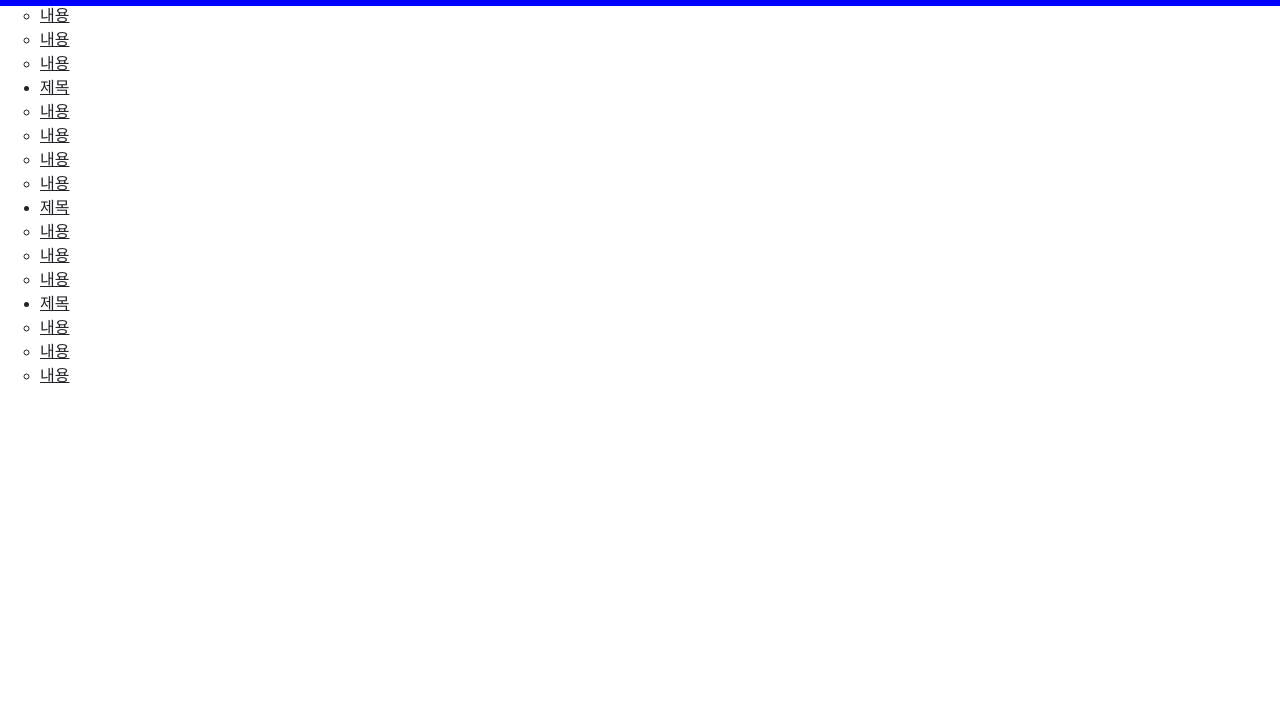
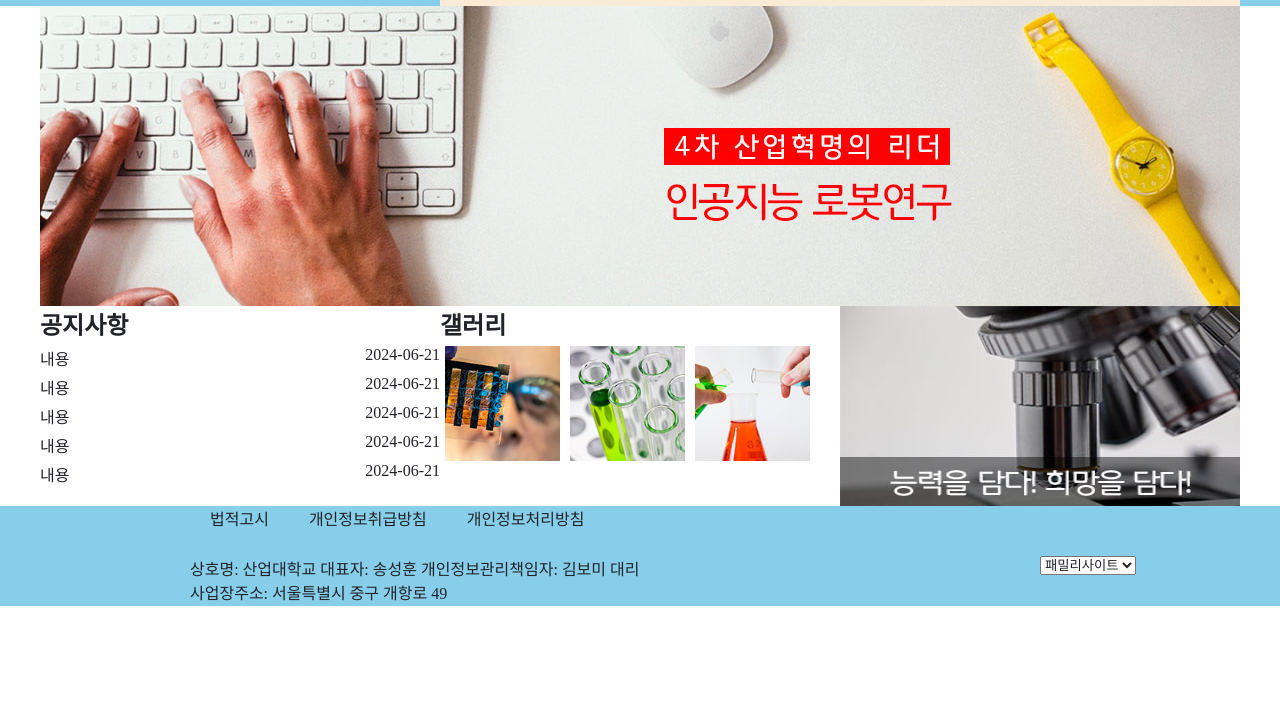
Before and after one commit to Qnd1101/web, a plain HTML site: page B-4 모의고사/index.html in a window 1280 px wide. Shown: the part 94-800 px from the top of the page. Drawn offline with Linux system fonts and the light colour scheme.

Commit message:
B-4 js 빼고 완성

```diff
--- a/B-4 모의고사/css/style.css
+++ b/B-4 모의고사/css/style.css
@@ -3,8 +3,13 @@
 * {
     margin: 0;
     padding: 0;
+    color: #222328;
+    text-decoration: none;
+    list-style: none;
+}
+
+body {
     background-color: #ffffff;
-    color: #222328;
 }
 
 .header {
@@ -13,7 +18,7 @@
     left: 0;
     width: 100%;
     height: 100px;
-    background-color: blue;
+    background-color: skyblue;
     z-index: 1;
 }
 
@@ -21,4 +26,202 @@
     width: 1200px;
     height: 100px;
     margin: 0 auto;
+    position: relative;
+    z-index: 2;
+    background-color: skyblue;
 }
+
+header h1 {
+    width: 200px;
+    height: 100px;
+    float: left;
+}
+
+header h1 img {
+    margin-top: 30px;
+}
+
+.bg {
+    position: absolute;
+    width: 1200px;
+    height: 160px;
+    background-color: aqua;
+    top: 70px;
+    right: 0;
+    display: none;
+}
+
+.gnb {
+    width: 800px;
+    display: flex;
+    justify-content: space-around;
+    float: right;
+    position: absolute;
+    right: 0;
+    top: 30px;
+    background: aqua;
+    z-index: 1;
+}
+
+.gnb li > a {
+    display: block;
+    width: 200px;
+    height: 70px;
+    text-align: center;
+    line-height: 70px;
+    background-color: antiquewhite;
+    font-size: 24px;
+    font-weight: bold;
+}
+
+.gnb li:hover > a {
+    background: rgba(0, 0, 0, 0.6);
+}
+
+.lnb {
+    position: relative;
+    z-index: 1000;
+}
+
+.lnb li > a {
+    display: none;
+    height: 40px;
+    line-height: 40px;
+    background-color: aqua;
+    font-size: 18px;
+}
+
+.lnb li:hover > a {
+    background: rgba(0, 0, 0, 0.6);
+}
+
+.slide {
+    width: 1200px;
+    height: 300px;
+    margin: 0 auto;
+    overflow: hidden;
+    position: relative;
+    z-index: 5;
+}
+
+.slideList {
+    display: flex;
+    width: 3600px;
+    height: 300px;
+}
+
+.contents {
+    width: 1200px;
+    height: 200px;
+    margin: 0 auto;
+}
+
+.contents .notice {
+    width: 400px;
+    height: 200px;
+    float: left;
+}
+
+.contents .notice li {
+    margin-top: 5px;
+}
+
+.contents .notice span {
+    float: right;
+}
+
+.contents .gallery {
+    width: 400px;
+    height: 200px;
+    float: left;
+}
+
+.contents .gallery img {
+    width: 115px;
+    padding: 5px;
+    float: left;
+}
+
+.contents .banner {
+    float: left;
+    width: 400px;
+    height: 200px;
+}
+
+.contents .banner img {
+    width: 400px;
+    height: 200px;
+}
+
+.footer {
+    position: absolute;
+    top: 600px;
+    left: 0;
+    width: 100%;
+    height: 100px;
+    background-color: skyblue;
+    z-index: 1;
+}
+
+footer {
+    position: relative;
+    z-index: 2;
+    width: 1200px;
+    height: 100px;
+    margin: 0 auto;
+}
+
+.fmenu {
+    width: 1000px;
+    height: 50px;
+    margin-left: 150px;
+}
+
+.fmenu li {
+    float: left;
+    text-align: center;
+    padding: 0 20px;
+}
+
+.copy {
+    width: 600px;
+    height: 50px;
+    margin-left: 150px;
+    float: left;
+}
+
+.selectbox {
+    width: 200px;
+    float: right;
+}
+
+.layer_bg{
+    display: none;
+    position: absolute;
+    background: rgba(0, 0, 0, 0.6);
+    width: 100%;
+    height: 100%;
+    top: 0;
+    left: 0;
+    z-index: 70;
+}
+
+.layer {
+    position: absolute;
+    left: 50%;
+    top: 150px;
+    transform: translate(-50%);
+    width: 500px;
+    height: 400px;
+    background-color: white;
+    padding: 10px;
+}
+
+.layer h2 {
+    border-bottom: 1px solid #000;
+}
+
+.layer p {
+    margin-top: 10px;
+    border-bottom: 1px solid #ccc;
+}
--- a/B-4 모의고사/index.html
+++ b/B-4 모의고사/index.html
@@ -19,6 +19,7 @@
         <h1><a href="#"><img src="images/logo-header.png" alt="hlogo"></a></h1>
         <nav>
             <ul class="gnb">
+                <div class="bg"></div>
                 <li><a href="#">제목</a>
                     <ul class="lnb">
                         <li><a href="#">내용</a></li>
@@ -52,5 +53,67 @@
             </ul>
         </nav>
     </header>
+    <section class="slide">
+        <ul class="slideList">
+            <li><a href="#"><img src="images/slide-01.jpg" alt="slide1"></a></li>
+            <li><a href="#"><img src="images/slide-02.jpg" alt="slide2"></a></li>
+            <li><a href="#"><img src="images/slide-03.jpg" alt="slide3"></a></li>
+        </ul>
+    </section>
+    <section class="contents">
+        <div class="notice">
+            <h2>공지사항</h2>
+            <ul>
+                <li><a href="#" class="layerPopup">내용<span>2024-06-21</span></a></li>
+                <li><a href="#">내용<span>2024-06-21</span></a></li>
+                <li><a href="#">내용<span>2024-06-21</span></a></li>
+                <li><a href="#">내용<span>2024-06-21</span></a></li>
+                <li><a href="#">내용<span>2024-06-21</span></a></li>
+            </ul>
+        </div>
+        <div class="gallery">
+            <h2>갤러리</h2>
+            <ul>
+                <li><a href="#"><img src="images/gallery-01.jpg" alt="gal1"></a></li>
+                <li><a href="#"><img src="images/gallery-02.jpg" alt="gal2"></a></li>
+                <li><a href="#"><img src="images/gallery-03.jpg" alt="gal3"></a></li>
+            </ul>
+        </div>
+        <div class="banner">
+            <div><a href="#"><img src="images/banner.jpg" alt="banner"></a></div>
+        </div>
+    </section>
+    <footer class="footer"></footer>
+    <footer>
+        <div class="fmenu">
+            <ul>
+                <li><a href="#">법적고시</a></li>
+                <li><a href="#">개인정보취급방침</a></li>
+                <li><a href="#">개인정보처리방침</a></li>
+            </ul>
+        </div>
+        <div class="copy">
+            <p>
+                상호명: 산업대학교 대표자: 송성훈 개인정보관리책임자: 김보미 대리<br>
+                사업장주소: 서울특별시 중구 개항로 49
+            </p>
+        </div>
+        <div class="selectbox">
+            <select class="family">
+                <option value="#">패밀리사이트</option>
+                <option value="#">눕대</option>
+                <option value="#">뉵대</option>
+            </select>
+        </div>
+    </footer>
+    <div class="layer_bg">
+        <div class="layer">
+            <h2>2024년</h2>
+            <p>
+               내용
+            </p>
+            <a href="#">닫기</a>
+        </div>
+    </div>
 </body>
 </html>
--- a/B-4 모의고사/js/script.js
+++ b/B-4 모의고사/js/script.js
@@ -0,0 +1,8 @@
+$(function(){
+    $(".gnb").mouseover(function(){
+        $(".lnb").stop().slideDown();
+    });
+    $(".gnb").mouseleave(function(){
+        $(".lnb").stop().slideUp();
+    });
+});
```
